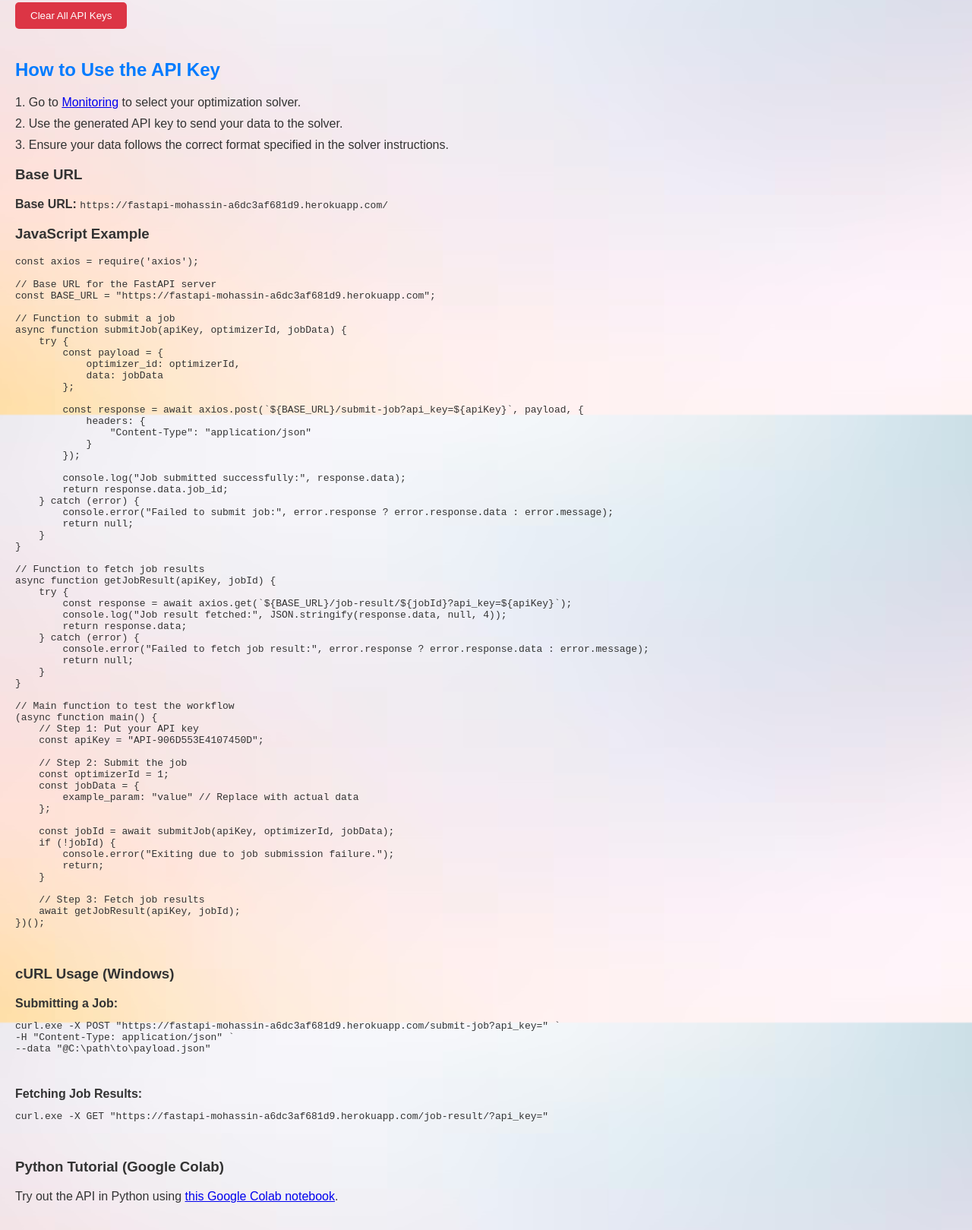
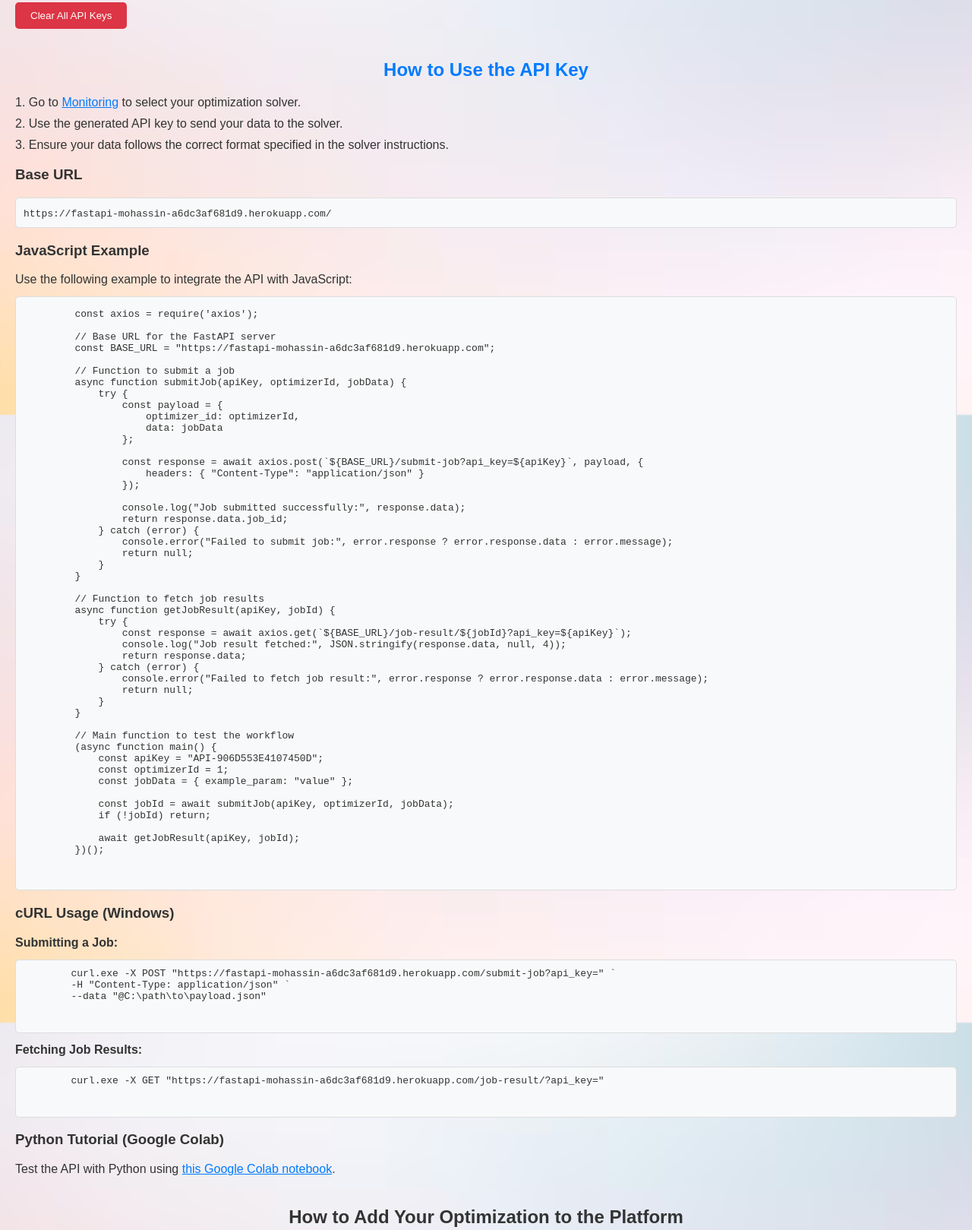
Before and after one commit to AnasKAN/Mohassin, a website: page src/api_help.html in a window 1280 px wide. Shown: the part 254-1873 px from the top of the page at 76% size. Drawn offline with Linux system fonts and the light colour scheme; no server answers.

Commit message:
user experience

```diff
--- a/src/api_help.html
+++ b/src/api_help.html
@@ -139,16 +139,24 @@
 
         <!-- Tutorial Section -->
         <section class="tutorial">
-            <h2>How to Use the API Key</h2>
-            <p>1. Go to <a href="monitoring.html">Monitoring</a> to select your optimization solver.</p>
-            <p>2. Use the generated API key to send your data to the solver.</p>
-            <p>3. Ensure your data follows the correct format specified in the solver instructions.</p>
+            <h2 style="text-align: center; color: #007bff; margin-bottom: 20px;">How to Use the API Key</h2>
+            <p style="margin: 10px 0;">1. Go to <a href="monitoring.html" style="color: #007bff; text-decoration: underline;">Monitoring</a> to select your optimization solver.</p>
+            <p style="margin: 10px 0;">2. Use the generated API key to send your data to the solver.</p>
+            <p style="margin: 10px 0;">3. Ensure your data follows the correct format specified in the solver instructions.</p>
 
+            <!-- Base URL -->
+            <div class="tutorial-section">
                 <h3>Base URL</h3>
-            <p><strong>Base URL:</strong> <code>https://fastapi-mohassin-a6dc3af681d9.herokuapp.com/</code></p>
+                <p style="background-color: #f8f9fa; padding: 10px; border: 1px solid #ddd; border-radius: 5px;">
+                <code>https://fastapi-mohassin-a6dc3af681d9.herokuapp.com/</code>
+                </p>
+            </div>
 
+            <!-- JavaScript Example -->
+            <div class="tutorial-section">
                 <h3>JavaScript Example</h3>
-            <pre>
+                <p>Use the following example to integrate the API with JavaScript:</p>
+                <pre style="background-color: #f8f9fa; padding: 15px; border: 1px solid #ddd; border-radius: 5px; overflow-x: auto;">
         <code>const axios = require('axios');
 
         // Base URL for the FastAPI server
@@ -163,9 +171,7 @@ async function submitJob(apiKey, optimizerId, jobData) {
                 };
 
                 const response = await axios.post(`${BASE_URL}/submit-job?api_key=${apiKey}`, payload, {
-            headers: {
-                "Content-Type": "application/json"
-            }
+                    headers: { "Content-Type": "application/json" }
                 });
 
                 console.log("Job submitted successfully:", response.data);
@@ -190,44 +196,43 @@ async function getJobResult(apiKey, jobId) {
 
         // Main function to test the workflow
         (async function main() {
-    // Step 1: Put your API key
             const apiKey = "API-906D553E4107450D";
-
-    // Step 2: Submit the job
             const optimizerId = 1;
-    const jobData = {
-        example_param: "value" // Replace with actual data
-    };
+            const jobData = { example_param: "value" };
 
             const jobId = await submitJob(apiKey, optimizerId, jobData);
-    if (!jobId) {
-        console.error("Exiting due to job submission failure.");
-        return;
-    }
+            if (!jobId) return;
 
-    // Step 3: Fetch job results
             await getJobResult(apiKey, jobId);
         })();
         </code>
                 </pre>
+            </div>
 
+            <!-- cURL Usage -->
+            <div class="tutorial-section">
                 <h3>cURL Usage (Windows)</h3>
                 <p><strong>Submitting a Job:</strong></p>
-            <pre>
-<code>curl.exe -X POST "https://fastapi-mohassin-a6dc3af681d9.herokuapp.com/submit-job?api_key=<put your api key here>" `
+                <pre style="background-color: #f8f9fa; padding: 10px; border: 1px solid #ddd; border-radius: 5px; overflow-x: auto;">
+        <code>curl.exe -X POST "https://fastapi-mohassin-a6dc3af681d9.herokuapp.com/submit-job?api_key=<your-api-key>" `
         -H "Content-Type: application/json" `
         --data "@C:\path\to\payload.json"
         </code>
                 </pre>
                 <p><strong>Fetching Job Results:</strong></p>
-            <pre>
-<code>curl.exe -X GET "https://fastapi-mohassin-a6dc3af681d9.herokuapp.com/job-result/<put your job id here>?api_key=<put your api key here>"
+                <pre style="background-color: #f8f9fa; padding: 10px; border: 1px solid #ddd; border-radius: 5px; overflow-x: auto;">
+        <code>curl.exe -X GET "https://fastapi-mohassin-a6dc3af681d9.herokuapp.com/job-result/<job-id>?api_key=<your-api-key>"
         </code>
                 </pre>
+            </div>
 
+            <!-- Python Tutorial -->
+            <div class="tutorial-section">
                 <h3>Python Tutorial (Google Colab)</h3>
-            <p>Try out the API in Python using <a href="https://colab.research.google.com/drive/1yn9-xfeQH0yan_UbGqbz-8hdVhEFb55H?usp=sharing" target="_blank">this Google Colab notebook</a>.</p>
+                <p>Test the API with Python using <a href="https://colab.research.google.com/drive/1yn9-xfeQH0yan_UbGqbz-8hdVhEFb55H?usp=sharing" target="_blank" style="color: #007bff; text-decoration: underline;">this Google Colab notebook</a>.</p>
+            </div>
         </section>
+
 
         <!-- Adding Your Solver -->
         <section class="final-section">
```
Also changed, not shown: src/home.html (+0 -1 lines). Lines whose indentation alone changed are shown as unchanged.
